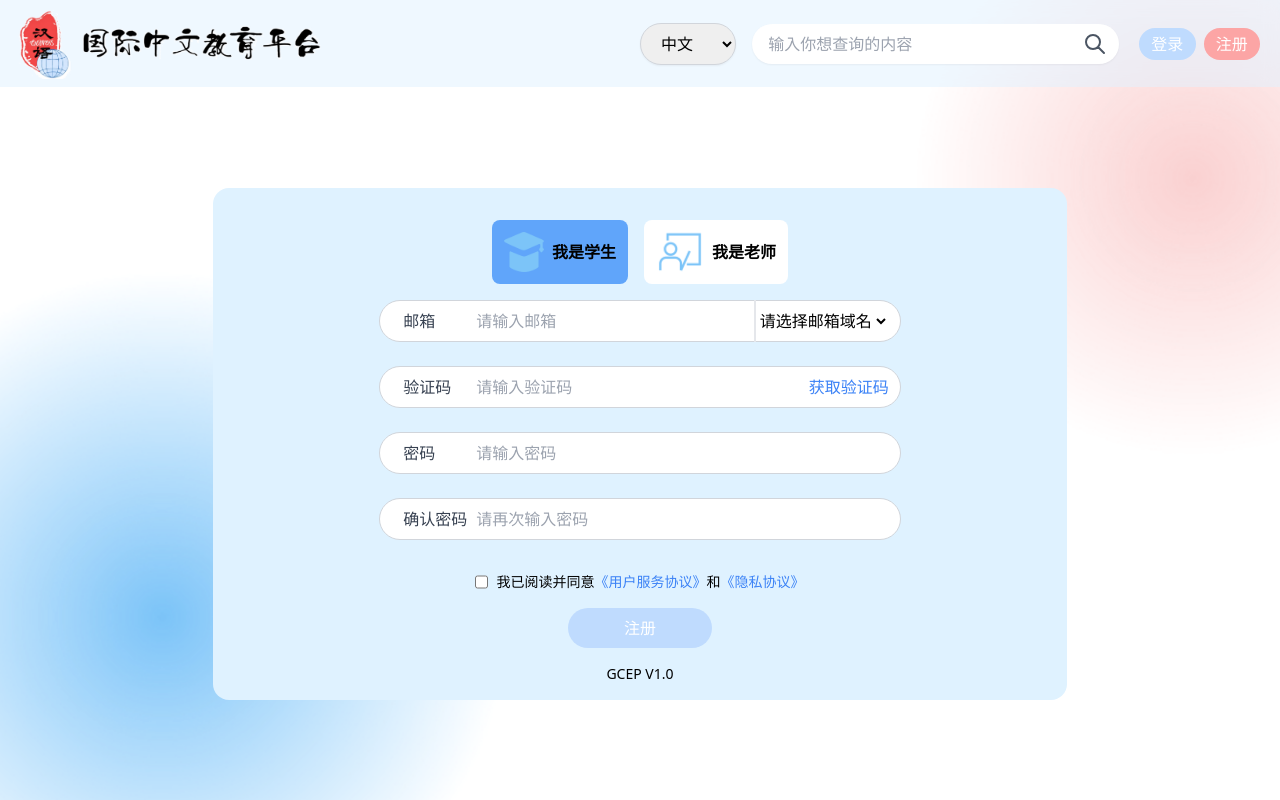
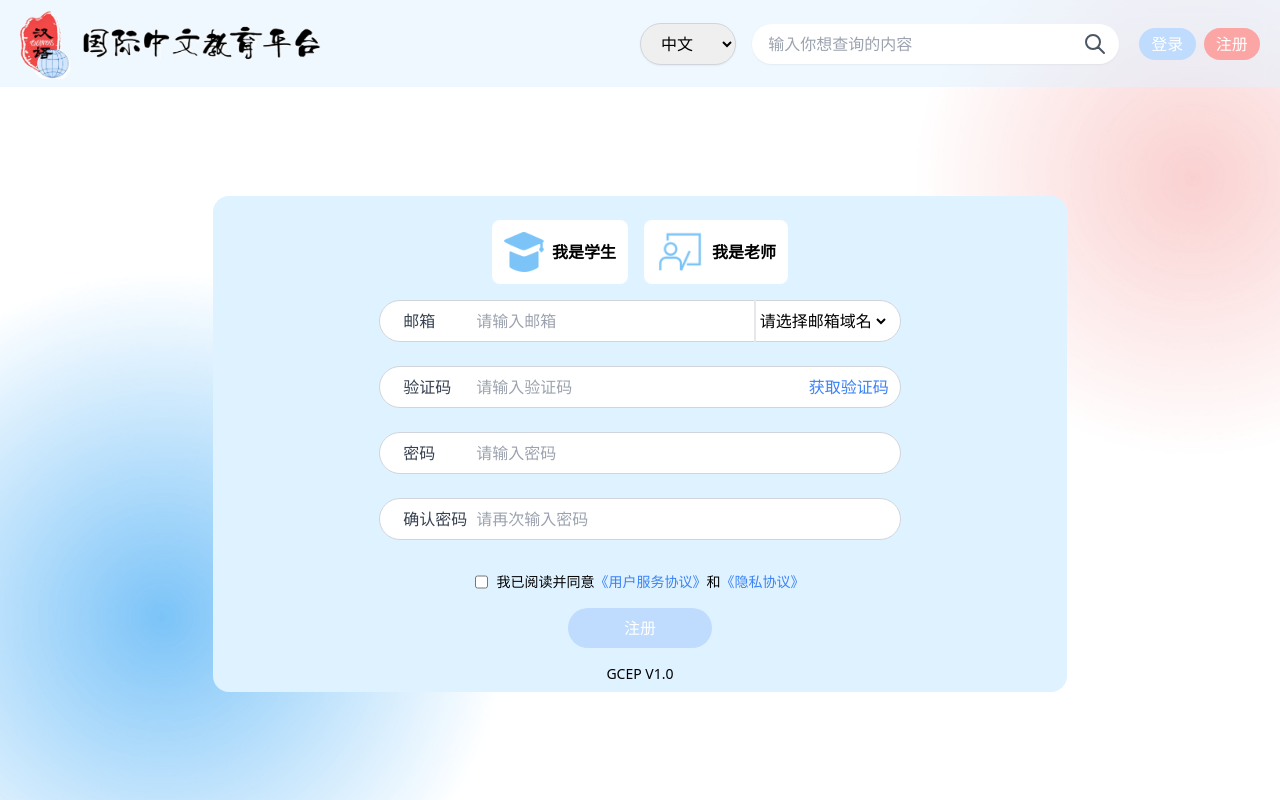
Before and after one commit to computersciencefreshmen/International_Chinese_Platform, a Vue app: page / in a window 1280 px wide. Both pictures are taken after a click on the button "注册". Built offline with nearby package versions, Linux system fonts and the light colour scheme.

Commit message:
登录注册完善

```diff
--- a/src/views/login/components/registerComponent.vue
+++ b/src/views/login/components/registerComponent.vue
@@ -5,7 +5,7 @@ import MyButton from '@/components/basic/MyButton.vue' //引入自定义按钮
 import logoComponent from '@/components/service/logoComponent.vue' //引入自定义logo组件
 import { ref } from 'vue'
 
-const isRegisterActive = ref('我是学生') //是学生还是老师注册
+const isRegisterActive = ref(null) //是学生还是老师注册
 
 //是否同意用户协议
 const isAgreeList = ref(false)
@@ -104,39 +104,35 @@ const handleRegister = () => {
     return
   }
 
-  //如果是学生注册，则执行学生注册逻辑
-  if (isRegisterActive.value === '我是学生') {
-    //执行学生注册逻辑
-    step.value.initial = false // 隐藏注册初始化页面
-    step.value.stepStudent.stepOne = true // 显示学生注册第一步
-  } else if (isRegisterActive.value === '我是老师') {
-    //执行老师注册逻辑
-    step.value.initial = false // 隐藏注册初始化页面
-    step.value.stepTeacher.stepOne = true // 显示老师注册第一步
-  } else {
+  //
+  if (!isRegisterActive.value) {
     //提示用户选择注册身份
     alert('请选择注册身份')
+    return
   }
+
+  //执行注册逻辑
+
+  //获取个人信息
+  step.value.initial = false //隐藏注册的初始化界面
+  step.value.memberInfo = true //显示个人信息获取界面
 }
 
 //给步骤添加状态
 const step = ref({
   initial: true, //初始状态
+  // 共同步骤，个人信息获取
+  memberInfo: false,
   //学生注册步骤
-  stepStudent: {
-    stepOne: false,
-    stepTwo: false,
-    stepThree: false
-  },
+  stepStudent: false,
   //老师注册步骤
-  stepTeacher: {
-    stepOne: false,
-    stepTwo: false
-  }
+  stepTeacher: false,
+  // 共同步骤，进入平台
+  enterPlatform: false
 })
 
-// 收集学生个人信息
-const studentInfo = ref({
+// 收集个人信息
+const getMemberInfo = ref({
   name: '',
   //国籍
   nationality: '',
@@ -146,8 +142,8 @@ const studentInfo = ref({
   age: ''
 })
 
-// 学生信息校验错误信息
-const studentError = ref({
+// 个人信息校验错误信息
+const MemberError = ref({
   name: '',
   //国籍
   nationality: '',
@@ -158,32 +154,32 @@ const studentError = ref({
 })
 
 // 检验学生信息
-const verifyStudentInfo = () => {
+const verifyMemberInfo = () => {
   // 校验姓名
-  if (!studentInfo.value.name) {
-    studentError.value.name = '姓名不能为空'
+  if (!getMemberInfo.value.name) {
+    MemberError.value.name = '姓名不能为空'
     return false
   }
 
   // 校验国籍
-  if (!studentInfo.value) {
-    studentError.value.national = '国籍不能为空'
+  if (!getMemberInfo.value.nationality) {
+    MemberError.value.national = '国籍不能为空'
     return false
   }
 
   // 校验地区
-  if (!studentInfo.value.region) {
-    studentError.value.region = '地区不能为空'
+  if (!getMemberInfo.value.region) {
+    MemberError.value.region = '地区不能为空'
     return false
   }
 
   // 校验年龄不能为空且只能为大于0的数字
   if (
-    !studentInfo.value.age ||
-    isNaN(studentInfo.value.age) ||
-    studentInfo.value.age <= 0
+    !getMemberInfo.value.age ||
+    isNaN(getMemberInfo.value.age) ||
+    getMemberInfo.value.age <= 0
   ) {
-    studentError.value.age = '年龄不能为空且只能为大于0的数字'
+    MemberError.value.age = '年龄不能为空且只能为大于0的数字'
     return false
   }
 
@@ -191,22 +187,137 @@ const verifyStudentInfo = () => {
 }
 
 // 处理学生信息
-const handleStudentInfo = () => {
+const handleMemberInfo = () => {
   //校验学生信息
-  if (!verifyStudentInfo()) {
+  if (!verifyMemberInfo()) {
     return
   }
 
+  step.value.memberInfo = false // 隐藏个人信息获取界面
+
   //执行学生信息逻辑
-  step.value.stepStudent.stepOne = false // 隐藏学生注册第一步
-  step.value.stepStudent.stepTwo = true // 显示学生注册第二步
+  if (isRegisterActive.value === '我是学生') {
+    step.value.stepStudent = true // 显示学生注册
+  } else if (isRegisterActive.value === '我是老师') {
+    step.value.stepTeacher = true // 显示老师注册
+  }
+}
+
+//学生汉语水平高亮序号
+const isActiveStudentLevel = ref(null)
+
+//学生汉语水平列表
+const studentChineseLevel = ref([
+  {
+    id: 1,
+    level: 'HSK1',
+    description: '掌握150个汉字'
+  },
+  {
+    id: 2,
+    level: 'HSK2',
+    description: '掌握300个汉字'
+  },
+  {
+    id: 3,
+    level: 'HSK3',
+    description: '掌握600个汉字'
+  },
+  {
+    id: 4,
+    level: 'HSK4',
+    description: '掌握1200个汉字'
+  },
+  {
+    id: 5,
+    level: 'HSK5',
+    description: '掌握2500个汉字'
+  },
+  {
+    id: 6,
+    level: 'HSK6',
+    description: '掌握5000个汉字'
+  }
+])
+
+//处理学生汉语水平
+const handleStudentChineseLevel = () => {
+  //校验学生汉语水平
+  if (isActiveStudentLevel.value === null) {
+    alert('请选择你现在的汉语水平')
+    return
+  }
+
+  //执行学生汉语水平逻辑
+  step.value.stepStudent = false // 隐藏学生注册
+  step.value.enterPlatform = true // 显示进入平台
+}
+
+//教师证书列表
+const teacherCertificate = ref([
+  {
+    id: 1,
+    name: '国际中文教师证书',
+    // 是否有等级
+    isAgree: false
+  },
+  {
+    id: 2,
+    name: '对外汉语教师资格证',
+    isAgree: true,
+    isShowAgree: false,
+    //等级
+    levels: ['初级', '中级', '高级'],
+    isSelectedAgree: false
+  },
+  {
+    id: 3,
+    name: '汉语作为外语教学能力证书',
+    isAgree: true,
+    isShowAgree: false,
+    //等级
+    levels: ['初级', '中级', '高级'],
+    isSelectedAgree: false
+  },
+  {
+    id: 4,
+    name: '普通话水平测试证书',
+    isAgree: true,
+    isShowAgree: false,
+    //等级
+    levels: ['一级甲等', '一级乙等', '二级甲等', '二级乙等'],
+
+    //等级高亮
+    isActiveAgree: null,
+
+    //是否确认选中等级
+    isSelectedAgree: false
+  }
+])
+
+//处理教师注册时的证书
+const handleTeacherCertificate = () => {
+  //校验教师注册时的证书
+  // for (let item of teacherCertificate.value) {
+  //   if (item.isAgree) {
+  //     if (item.isActiveAgree === null) {
+  //       alert('请选择你拥有的汉语教学资格证书')
+  //       return
+  //     }
+  //   }
+  // }
+
+  //执行教师注册时的证书逻辑
+  step.value.stepTeacher = false // 隐藏教师注册
+  step.value.enterPlatform = true // 显示进入平台
 }
 </script>
 <template>
   <div
-    class="bg-primary rounded-2xl py-4 flex items-center justify-center w-2/3 overflow-hidden transition-all ease-in-out duration-500"
+    class="bg-primary rounded-2xl py-2 flex items-center justify-center w-2/3 overflow-hidden transition-all ease-in-out duration-500"
   >
     <transition name="slide" mode="out-in">
+      <!-- 注册的初始化界面。-->
       <div
         v-if="step.initial"
         key="initial"
@@ -298,57 +409,180 @@ const handleStudentInfo = () => {
           <p class="text-sm font-thin mt-4">GCEP V1.0</p>
         </div>
       </div>
-      <div
-        v-else-if="isRegisterActive === '我是学生' && step.stepStudent.stepOne"
-        key="step-student-one"
-      >
+      <!-- 个人信息填写界面  -->
+      <div v-else-if="step.memberInfo" key="memberInfo">
         <logoComponent class="scale-75 -ml-28"></logoComponent>
         <p class="font-semibold text-xl">
           欢迎大宝贝<br />为了更好的进行中文学习，现在需要您完善个人信息
         </p>
         <div class="flex flex-col items-center justify-center pt-8">
           <InputComponent
-            v-model="studentInfo.name"
+            v-model="getMemberInfo.name"
             placeholder="请输入姓名"
             id="name"
             label="姓名"
-            :error="studentError.name"
+            :error="MemberError.name"
           />
           <InputComponent
-            v-model="studentInfo.nationality"
+            v-model="getMemberInfo.nationality"
             placeholder="请输入国籍"
             id="nationality"
             label="国籍"
-            :error="studentError.national"
+            :error="MemberError.national"
           />
           <InputComponent
-            v-model="studentInfo.region"
+            v-model="getMemberInfo.region"
             placeholder="请输入地区"
             id="region"
             label="地区"
-            :error="studentError.region"
+            :error="MemberError.region"
           />
           <InputComponent
-            v-model="studentInfo.age"
+            v-model="getMemberInfo.age"
             placeholder="请输入年龄"
             id="age"
             label="年龄"
-            :error="studentError.age"
+            :error="MemberError.age"
           />
           <MyButton
             type="primary"
             class="mt-2 w-36 py-2 text-black"
-            @click="handleStudentInfo"
+            @click="handleMemberInfo"
             >下一步</MyButton
           >
           <p class="text-sm font-thin mt-2">GCEP V1.0</p>
         </div>
       </div>
+      <!-- 学生注册页面 -->
       <div
-        v-else-if="isRegisterActive === '我是老师' && step.stepTeacher.stepOne"
-        key="step-teacher-one"
+        v-else-if="isRegisterActive === '我是学生' && step.stepStudent"
+        key="step-student"
       >
-        2
+        <logoComponent class="scale-75 -ml-28"></logoComponent>
+        <p class="font-semibold text-xl mb-4">请选择你现在的汉语水平</p>
+        <div class="grid grid-cols-3 gap-6">
+          <div
+            class="flex flex-col justify-center items-center rounded-lg bg-white hover:bg-red-400 p-4 cursor-pointer"
+            v-for="(item, index) in studentChineseLevel"
+            :key="item.id"
+            @click="isActiveStudentLevel = index"
+            :class="{
+              'bg-red-400': isActiveStudentLevel === index
+            }"
+          >
+            <img
+              class="w-16"
+              src="@/assets/icon/agree.png"
+              alt="汉语等级图标"
+            />
+            <p class="text-blue-500 text-sm">
+              {{ item.description }}
+            </p>
+            <p class="font-semibold">{{ item.level }}</p>
+          </div>
+        </div>
+        <div class="flex flex-col items-center justify-center mt-4">
+          <span
+            @click="isActiveStudentLevel = 6"
+            class="rounded-full bg-blue-100 hover:bg-blue-300 cursor-pointer py-2 px-4"
+            :class="{ '!bg-blue-300': isActiveStudentLevel === 6 }"
+          >
+            我是初学者，对汉语基本没有了解
+          </span>
+          <MyButton
+            type="primary"
+            class="mt-2 w-36 py-2 text-black"
+            @click="handleStudentChineseLevel"
+            >下一步</MyButton
+          >
+          <p class="text-sm font-thin mt-2">GCEP V1.0</p>
+        </div>
+      </div>
+      <!-- 老师注册页面 -->
+      <div
+        v-else-if="isRegisterActive === '我是老师' && step.stepTeacher"
+        key="step-teacher"
+        class="py-4 px-6"
+      >
+        <logoComponent class="scale-75 -ml-28"></logoComponent>
+        <p class="font-semibold text-xl mb-4">请选择你拥有的汉语教学资格证书</p>
+        <div class="grid grid-cols-4 gap-8">
+          <div
+            class="flex flex-col items-center justify-center cursor-pointer overflow-hidden"
+            v-for="item in teacherCertificate"
+            :key="item.id"
+          >
+            <div
+              class="rounded-lg relative flex flex-col items-center justify-center bg-white p-4"
+              @mouseenter="
+                () => {
+                  if (item.isAgree) {
+                    item.isShowAgree = true
+                  }
+                }
+              "
+            >
+              <img src="@/assets/icon/证书.png" alt="老师证书图片" />
+              <p class="my-2 text-sm">
+                {{ item.name }}
+              </p>
+              <div
+                v-if="item.isShowAgree"
+                class="flex flex-col items-center justify-center bg-blue-500 opacity-75 rounded-lg p-4 absolute inset-0 m-4"
+              >
+                <div
+                  v-for="(level, index) in item.levels"
+                  :key="index"
+                  class="bg-gray-800 text-white px-4 rounded-full my-2 transition-colors duration-200 ease-linear cursor-pointer"
+                  :class="{ 'bg-red-500': item.isActiveAgree === index }"
+                  @click="
+                    item.isActiveAgree === index
+                      ? (item.isActiveAgree = null)
+                      : (item.isActiveAgree = index)
+                  "
+                >
+                  {{ level }}
+                </div>
+              </div>
+            </div>
+            <label
+              class="mt-4 w-full text-center inline-block bg-white text-black px-4 py-2 rounded-lg hover:bg-blue-300 transition-colors duration-200 ease-linear cursor-pointer"
+            >
+              上传证明材料
+              <input type="file" class="hidden" />
+            </label>
+          </div>
+        </div>
+        <div class="flex flex-col items-center justify-center mt-4">
+          <MyButton
+            type="primary"
+            class="mt-2 w-36 py-2 text-black"
+            @click="handleTeacherCertificate"
+            >下一步</MyButton
+          >
+          <p class="text-sm font-thin mt-2">GCEP V1.0</p>
+        </div>
+      </div>
+      <!-- 共同进入平台页面 -->
+      <div v-else-if="step.enterPlatform" key="step-enterPlatform">
+        <logoComponent class="scale-75 -ml-28"></logoComponent>
+        <div class="my-20 text-3xl text-center font-sans">
+          <p class="leading-relaxed">Kimberly，欢迎你</p>
+          <p class="leading-relaxed">海内存知己，天涯若比邻</p>
+          <p class="leading-relaxed">
+            无论您身处何地，这里都是您学习中文、探索文化的家园
+          </p>
+          <p class="leading-relaxed">让我们一起开启这段美妙的语言之旅吧!</p>
+        </div>
+        <div class="flex flex-col justify-center items-center">
+          <MyButton
+            type="primary"
+            class="mt-2 px-4 py-2 text-black"
+            @click="handleStudentEnter"
+            >进入国际中文教育平台</MyButton
+          >
+          <p class="text-sm font-thin mt-2">GCEP V1.0</p>
+        </div>
       </div>
     </transition>
   </div>
```
Also changed, not shown: src/assets/icon/agree.png (added), src/assets/icon/证书.png (added).
